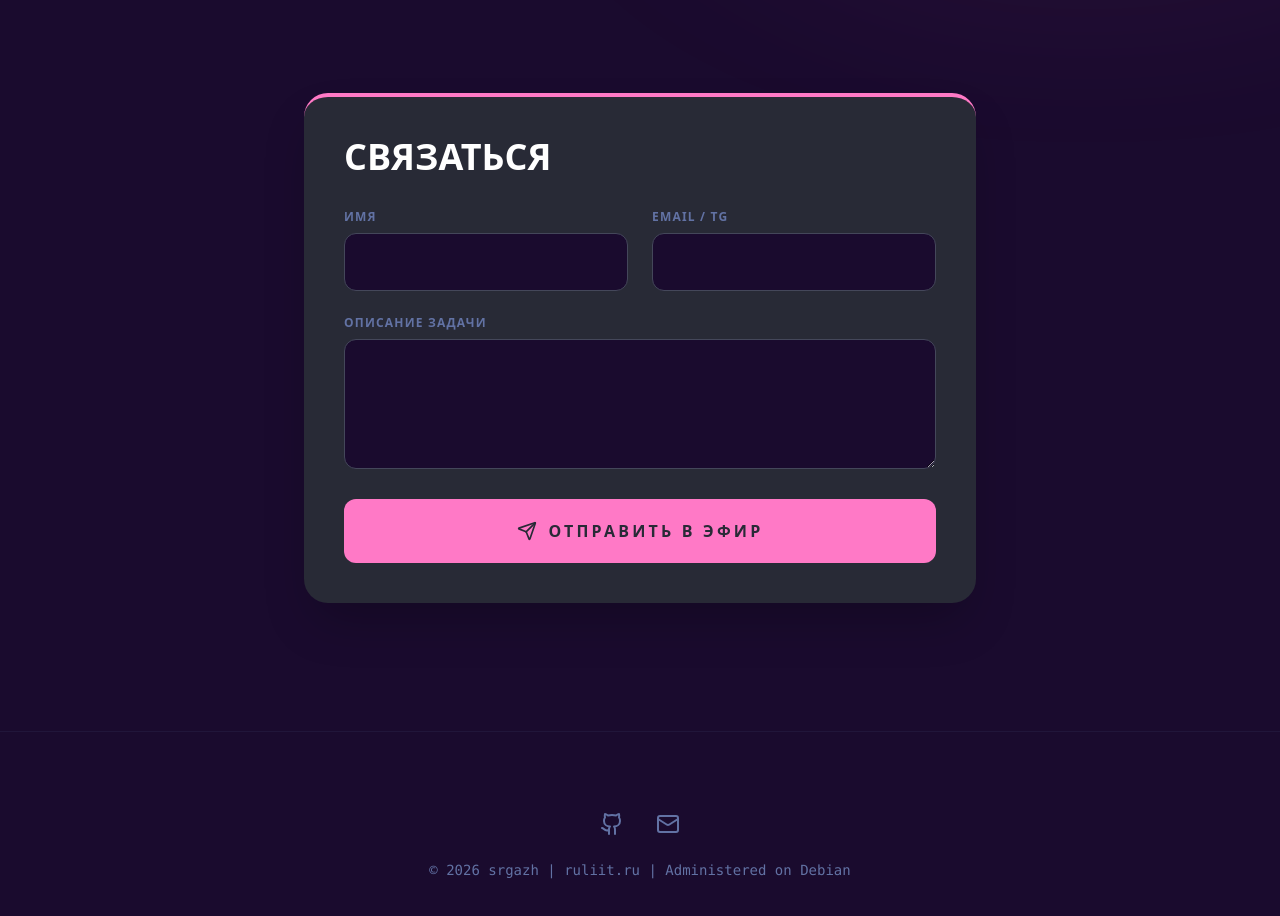
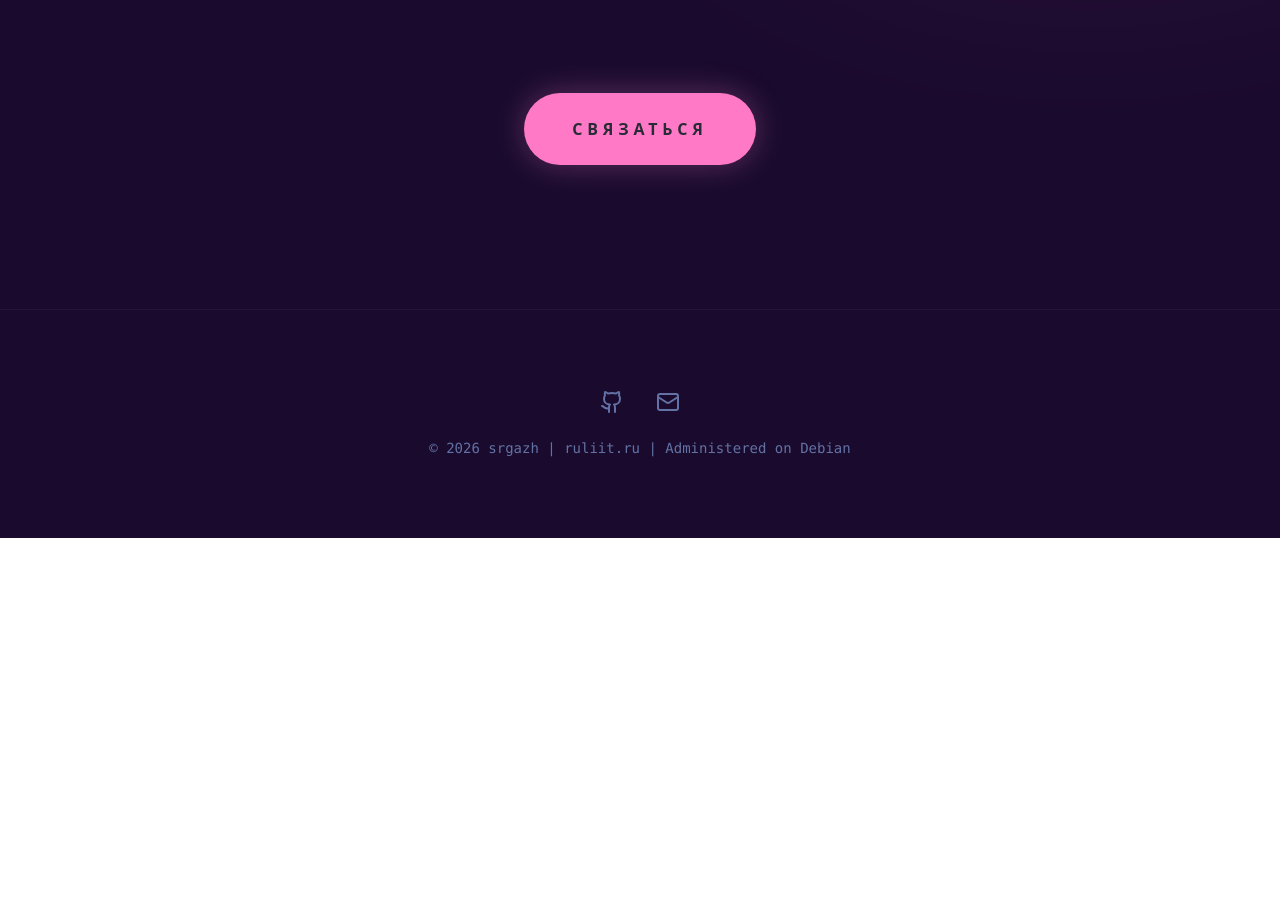
Before and after one commit to srgazh/ruliit, a React (Vite) app in the folder frontend/: page / in a window 1280 px wide. Shown: the part 1060-1976 px from the top of the page. After the commit the page ends 1598 px from the top, so only its background shows below. Built offline with nearby package versions, Linux system fonts and the light colour scheme.

Commit message:
Update contact section: hide form, add protected srgazh@gmail.com

```diff
--- a/frontend/src/App.tsx
+++ b/frontend/src/App.tsx
@@ -1,43 +1,20 @@
-import React, { useState } from 'react';
+import { useState } from 'react';
 import {
   Music, Terminal, ShieldAlert, Cpu,
-  Send, Github, Mail, Server
+  Github, Mail, Server
 } from 'lucide-react';
 
 export default function App() {
   const [status, setStatus] = useState("");
 
-  const handleSubmit = async (e: React.FormEvent<HTMLFormElement>) => {
-    e.preventDefault();
-    const formData = new FormData(e.currentTarget);
 
-    // Защита Honeypot
-    if (formData.get("website")) return;
-
-    setStatus("Отправка в ритме джаза...");
-
-    try {
-      const response = await fetch('/api/contact', {
-        method: 'POST',
-        body: formData,
-      });
-      if (response.ok) {
-        setStatus("Сообщение успешно доставлено!");
-        (e.target as HTMLFormElement).reset();
-      } else {
-        setStatus("Ошибка связи с бэкендом.");
-      }
-    } catch (error) {
-      setStatus("Ошибка: проверьте соединение.");
-    }
-  };
 
   return (
     <div className="min-h-screen bg-[#1a0b2e] text-[#e0def4] font-sans selection:bg-[#ff79c6]/30 overflow-x-hidden">
       {/* Психоделический фон */}
       <div className="fixed inset-0 z-0 opacity-20 pointer-events-none">
         <div className="absolute top-[-10%] left-[-10%] w-[50%] h-[50%] bg-[#bd93f9] blur-[150px] rounded-full animate-pulse"></div>
-        <div className="absolute bottom-[-10%] right-[-10%] w-[50%] h-[50%] bg-[#ff79c6] blur-[150px] rounded-full animate-pulse" style={{animationDelay: '2s'}}></div>
+        <div className="absolute bottom-[-10%] right-[-10%] w-[50%] h-[50%] bg-[#ff79c6] blur-[150px] rounded-full animate-pulse" style={{ animationDelay: '2s' }}></div>
       </div>
 
       <main className="relative z-10 max-w-5xl mx-auto px-6 py-12">
@@ -48,7 +25,7 @@ export default function App() {
             <Music className="inline mr-2" size={18} /> srgazh_groove_v2.0
           </div>
           <h1 className="text-6xl md:text-8xl font-black text-white mb-6 tracking-tighter leading-none">
-            ЖАРОВ СЕРГЕЙ <br/>
+            ЖАРОВ СЕРГЕЙ <br />
             <span className="text-[#ffb86c]">АЛЕКСЕЕВИЧ</span>
           </h1>
           <p className="text-2xl md:text-3xl font-medium text-[#bd93f9] italic tracking-tight">
@@ -94,39 +71,42 @@ export default function App() {
           </div>
         </section>
 
-        {/* Форма обратной связи */}
-        <section className="max-w-2xl mx-auto bg-[#282a36] p-10 rounded-3xl shadow-2xl border-t-4 border-[#ff79c6]">
-          <h2 className="text-4xl font-black text-white mb-8">СВЯЗАТЬСЯ</h2>
-          <form onSubmit={handleSubmit} className="space-y-6">
-            <input type="text" name="website" className="hidden" tabIndex={-1} />
-
-            <div className="grid md:grid-cols-2 gap-6">
-              <div>
-                <label className="block text-xs font-bold uppercase text-[#6272a4] mb-2 tracking-widest">Имя</label>
-                <input name="name" type="text" required className="w-full bg-[#1a0b2e] border border-[#44475a] rounded-xl p-4 text-white focus:ring-2 focus:ring-[#ff79c6] outline-none transition-all" />
-              </div>
-              <div>
-                <label className="block text-xs font-bold uppercase text-[#6272a4] mb-2 tracking-widest">Email / TG</label>
-                <input name="contact" type="text" required className="w-full bg-[#1a0b2e] border border-[#44475a] rounded-xl p-4 text-white focus:ring-2 focus:ring-[#ff79c6] outline-none transition-all" />
-              </div>
+        {/* Связаться */}
+        <section className="text-center">
+          {!status ? (
+            <button
+              onClick={() => {
+                const user = "srgazh";
+                const domain = "gmail.com";
+                window.location.href = `mailto:${user}@${domain}`;
+                setStatus("Ожидаю вашего письма!");
+              }}
+              className="px-12 py-6 bg-[#ff79c6] hover:bg-[#bd93f9] text-[#282a36] font-black uppercase tracking-[0.3em] rounded-full transition-all shadow-[0_0_30px_rgba(255,121,198,0.3)] hover:shadow-[0_0_50px_rgba(189,147,249,0.5)] active:scale-95 group mb-4"
+            >
+              СВЯЗАТЬСЯ
+            </button>
+          ) : (
+            <div className="p-8 bg-[#282a36] border border-[#ff79c6]/30 rounded-3xl inline-block backdrop-blur-md animate-in fade-in zoom-in duration-300">
+              <p className="text-xl font-bold text-[#50fa7b] mb-2">{status}</p>
+              <p className="text-sm text-[#6272a4] font-mono">srgazh [at] gmail.com</p>
             </div>
-            <div>
-              <label className="block text-xs font-bold uppercase text-[#6272a4] mb-2 tracking-widest">Описание задачи</label>
-              <textarea name="message" required rows={4} className="w-full bg-[#1a0b2e] border border-[#44475a] rounded-xl p-4 text-white focus:ring-2 focus:ring-[#ff79c6] outline-none transition-all"></textarea>
-            </div>
-            <button type="submit" className="w-full py-5 bg-[#ff79c6] hover:bg-[#bd93f9] text-[#282a36] font-black uppercase tracking-[0.2em] rounded-xl transition-all flex items-center justify-center gap-3 group">
-              <Send size={20} className="group-hover:translate-x-1 group-hover:-translate-y-1 transition-transform" />
-              ОТПРАВИТЬ В ЭФИР
-            </button>
-            {status && <p className="text-center text-[#50fa7b] font-mono animate-bounce">{status}</p>}
-          </form>
+          )}
         </section>
       </main>
 
       <footer className="py-20 text-center border-t border-[#6272a4]/10 mt-20">
         <div className="flex justify-center gap-8 mb-6 text-[#6272a4]">
-           <a href="https://github.com/srgazh" className="hover:text-[#ff79c6] transition-colors"><Github /></a>
-           <a href="mailto:srgazh@ruliit.ru" className="hover:text-[#8be9fd] transition-colors"><Mail /></a>
+          <a href="https://github.com/srgazh" className="hover:text-[#ff79c6] transition-colors"><Github /></a>
+          <button
+            onClick={() => {
+              const user = "srgazh";
+              const domain = "gmail.com";
+              window.location.href = `mailto:${user}@${domain}`;
+            }}
+            className="hover:text-[#8be9fd] transition-colors"
+          >
+            <Mail />
+          </button>
         </div>
         <p className="font-mono text-sm text-[#6272a4]">
           &copy; 2026 srgazh | ruliit.ru | Administered on Debian
```
